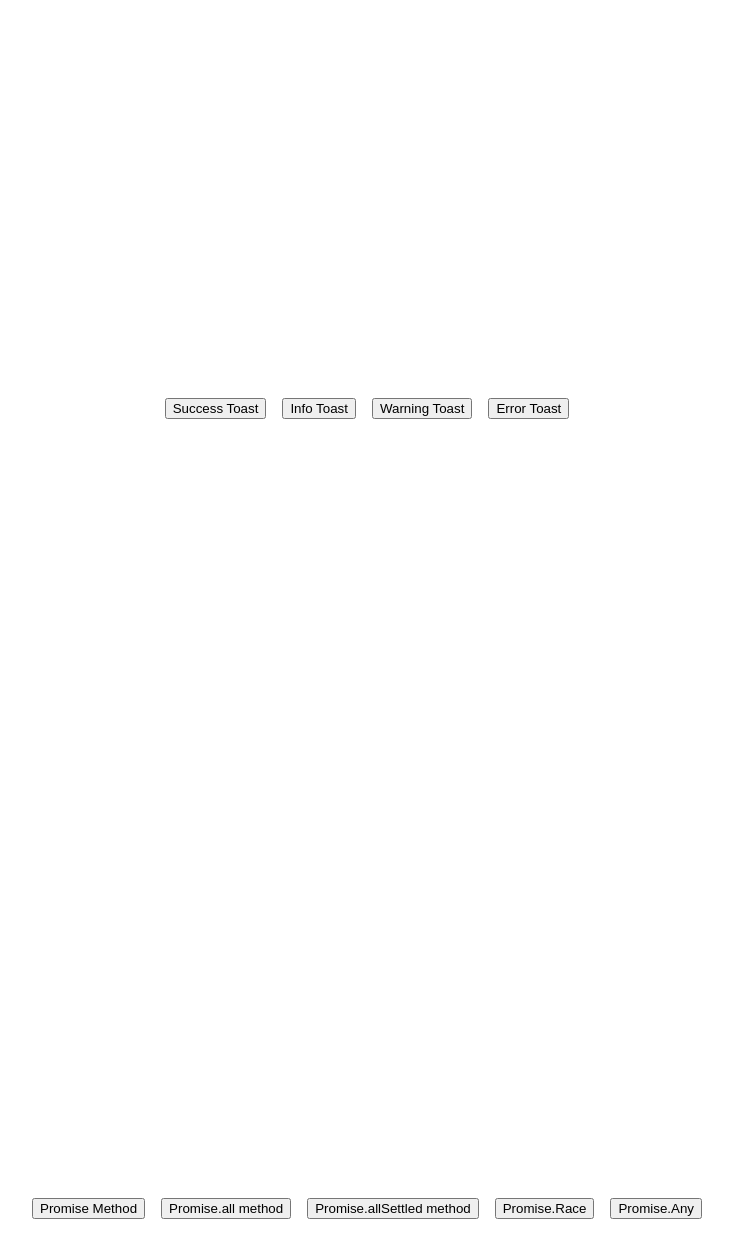
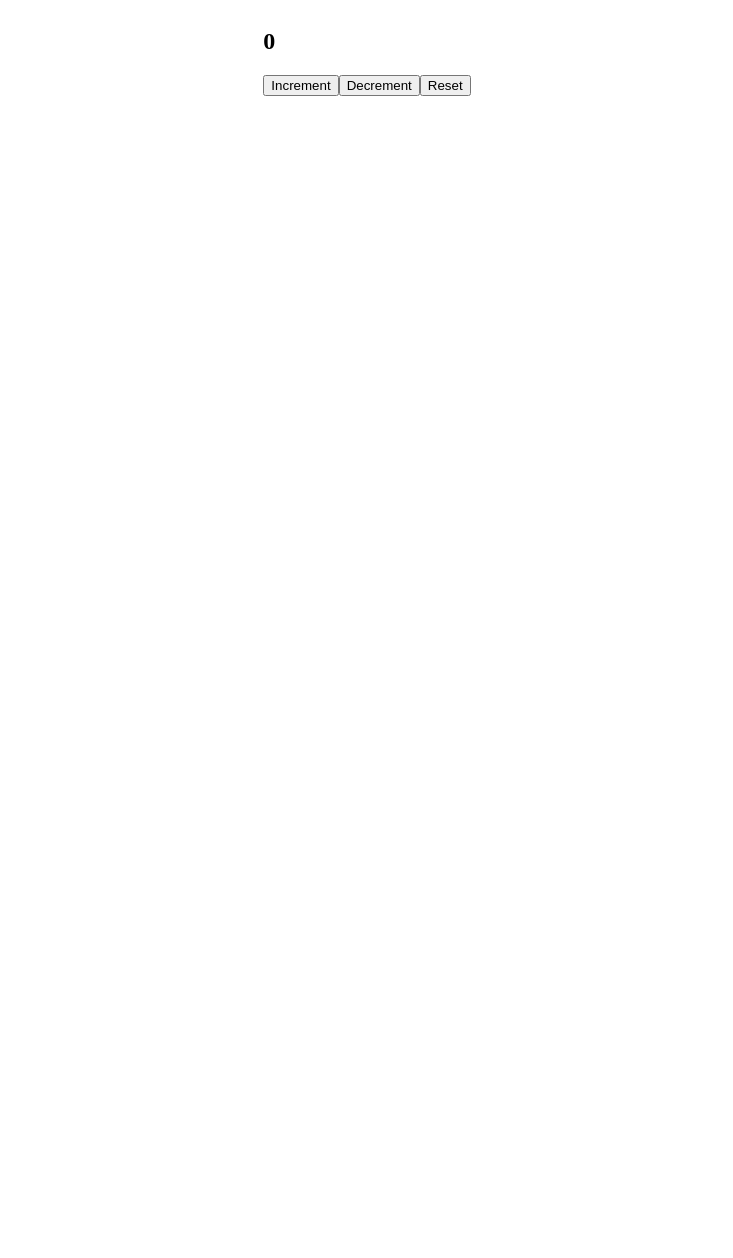
Before and after one commit to yogesh95210/Machine-Coding, a React (Vite) app: page / in a window 1280 px wide. Shown: the top 1258 px of the page, without its empty margins (273-1006 px from the left). After the commit the page ends 816 px from the top, so only its background shows below. Built offline with nearby package versions, Linux system fonts and the light colour scheme.

Commit message:
Counter with Custom Hook

```diff
--- a/React-Toast/src/App.jsx
+++ b/React-Toast/src/App.jsx
@@ -1,11 +1,9 @@
-import ToastContainer from './Component/ToastContainer'
-import AllPromise from './Promise/AllPromise'
 import './App.css'
+import Counter from './Component/Counter'
 function App() {
   return (
     <div className='appContainer'>
-    <ToastContainer/>
-    <AllPromise/>
+    <Counter/>
     </div>
   )
 }
--- /dev/null
+++ b/React-Toast/src/Component/Counter.jsx
@@ -0,0 +1,16 @@
+import React from 'react'
+import useCounter from '../CustomHook.jsx/useCounter'
+
+function Counter() {
+    const {count,increment,decrement,reset}= useCounter(0,2)
+  return (
+    <div>
+      <h2>{count}</h2>
+      <button onClick={increment}>Increment</button>
+      <button onClick={decrement}>Decrement</button>
+      <button onClick={reset}>Reset</button>
+    </div>
+  )
+}
+
+export default Counter
--- a/React-Toast/src/Component/ToastContainer.css
+++ /dev/null
@@ -1,59 +0,0 @@
-.container{
-  height: 100vh; /* full screen */
-  display: flex;
-  justify-content: center;
-  align-items: center;
-}
-.btn-conatiner{
-  display: flex;
-  gap: 1rem;
-
-}
-
-.toast-container{
-  position: fixed;
-  top: 0.5rem;
-  right: 0.5rem;
-
-}
-
-.toast{
-  background-color: green;
-  width: 12rem;
-  padding: 1rem;
-  color: white;
-  border-radius: 0.5rem;
-  font-size: 1rem;
-  position: relative;
-  margin: 0.5rem;
-  animation: slide 1s 1;
-  span{
-    position: absolute;
-    right: 1rem;
-    font-size: 1rem;
-    cursor: pointer;
-  }
-}
-
-.success{
-  background-color: #46af46;
-}
-.info{
- background-color: #5899fe;
-}
-.warning{
-   background-color: #fca200;
-}
-.error{
- background-color: #df5239;
-}
-
-@keyframes slide{
-  0% {
-    transform: translateX(100%);
-  }
-
-  100% {
-      transform: translateX(0%);
-  }
-}
--- a/React-Toast/src/Component/ToastContainer.jsx
+++ /dev/null
@@ -1,48 +0,0 @@
-import React, { useRef, useState } from 'react'
-import './ToastContainer.css'
-function ToastContainer() {
-    const [toast,setToast]=useState([])
-    const timerRef= useRef({})
-    const handleClose =(id)=>{
-        clearTimeout(timerRef.current[id])
-        delete timerRef.current[id]
-       setToast((prevToast)=>{
-        const filterdArr= prevToast.filter((toast)=>{
-            return toast.id !==id
-        })
-        return filterdArr
-       })
-    }
-
-    const handleAdd= (message,type)=>{
-        const id= new Date().getTime()
-        const newToasts= [...toast, {id,message,type}]
-        setToast(newToasts)
-     timerRef.current[id]= setTimeout(()=> handleClose(id),5000)
-    }
-  return (
-    <div className='container'>
-      <div className='toast-container'>
-
-      {toast.map(({id,message,type})=>{
-        return (
-        <div className={`toast ${type}`} key={id}>
-            {message} <span onClick={()=>handleClose(id)}>X</span>
-        </div>
-        );
-      })
-
-      }
-      </div>
-
-        <div className='btn-conatiner'>
-         <button onClick={()=>handleAdd("Success","success")}>Success Toast</button>
-         <button onClick={()=>handleAdd("Info","info")}>Info Toast</button>
-         <button onClick={()=>handleAdd("Warning","warning")}>Warning Toast</button>
-         <button onClick={()=>handleAdd("Error","error")}>Error Toast</button>
-        </div>
-    </div>
-  )
-}
-
-export default ToastContainer
--- /dev/null
+++ b/React-Toast/src/CustomHook.jsx/useCounter.jsx
@@ -0,0 +1,20 @@
+import { useState } from "react";
+
+function useCounter(initialVal= 0,step=1){
+
+    const [count,setCount]= useState(initialVal)
+
+    const increment= ()=>{
+   setCount((prev)=> prev+ step)
+    }
+    const decrement= ()=>{
+         setCount((prev)=> prev- step)
+    }
+    const reset= ()=>{
+            setCount(initialVal)
+    }
+
+    return {count,increment,decrement,reset}
+}
+
+export default useCounter
--- a/React-Toast/src/Promise/AllPromise.css
+++ /dev/null
@@ -1,11 +0,0 @@
-.promise{
-  height: 100vh; /* full screen */
-  display: flex;
-  justify-content: center;
-  align-items: center;
-}
-.promise-container{
-  display: flex;
-  gap: 1rem;
-
-}
--- a/React-Toast/src/Promise/AllPromise.jsx
+++ /dev/null
@@ -1,113 +0,0 @@
-import React from "react";
-import './AllPromise.css'
-
-function AllPromise() {
-
-
-  // GET API with Promise
-  function getProduct() {
-    return fetch("https://fakestoreapi.com/products/1")
-      .then((res) => {
-        if (!res.ok) throw new Error("API Failed ❌");
-        return res.json();
-      });
-  }
-
-  const handleClick = () => {
-    getProduct()
-      .then((data) => {
-        console.log("✅ API Response:", data);
-      })
-      .catch((err) => {
-        console.error("❌ Error:", err);
-      });
-  };
-// Second  Promise.all
-
-function promiseAll(){
-   return Promise.all([
-   fetch("https://fakestoreapi.com/products/1").then((res) => res.json()),
-   fetch("https://fakestoreapi.com/products/2").then((res) => res.json())
-   ])
-}
-  const handlePromiseAll = ()=>{
-      promiseAll()
-      .then((res)=>{
-        console.log(res)
-      })
-      .catch((err)=>{
-        console.error(err)
-      })
-  }
-
-
-  function promiseAllSettled(){
-    return Promise.allSettled([
-   fetch("https://fakestoreapi.com/products/1").then((res) => res.json()),
-   fetch("https://fakestoreapi.com/products/2").then((res) => res.json())
-   ])
-  }
-
-  const handlePromiseAllSettled =()=>{
-    promiseAllSettled()
-    .then((res)=>{
-      console.log(res)
-    })
-    .catch((err)=>{
-      console.error(err)
-    })
-  }
-
-  // Promise.race([p1, p2, ...])
-//Jo promise sabse pehle settle hota hai (resolve/reject) wahi return hota hai.
-
- function promiseRace(){
-    return Promise.race([
-   fetch("https://fakestoreapi.com/products/1").then((res) => res.json()),
-   fetch("https://fakestoreapi.com/products/2").then((res) => res.json())
-   ])
-  }
-const handlePromiseRace=()=>{
-   promiseRace()
-   .then((res)=>{
-    console.log(res)
-   })
-   .catch((err)=>{
-    console.error(err)
-   })
-}
-
-// Promise.any([p1, p2, ...])
-//Jo sabse pehle resolve hota hai woh return hoga.
-// Agar sabhi reject ho gaye → AggregateError.
-
-
-function promiseAny(){
-    return Promise.any([
-   fetch("https://fakestoreapi.com/products/1").then((res) => res.json()),
-   fetch("https://fakestoreapi.com/products/2").then((res) => res.json())
-   ])
-  }
-const handlePromiseAny=()=>{
-   promiseAny()
-   .then((res)=>{
-    console.log(res)
-   })
-   .catch((err)=>{
-    console.error(err)
-   })
-}
-  return (
-    <div className="promise">
-    <div className="promise-container">
-      <button onClick={handleClick}>Promise Method</button>
-      <button onClick={handlePromiseAll}>Promise.all method</button>
-      <button onClick={handlePromiseAllSettled}>Promise.allSettled method</button>
-      <button onClick={handlePromiseRace}>Promise.Race</button>
-      <button onClick={handlePromiseAny}>Promise.Any</button>
-    </div>
-    </div>
-  );
-}
-
-export default AllPromise;
```
